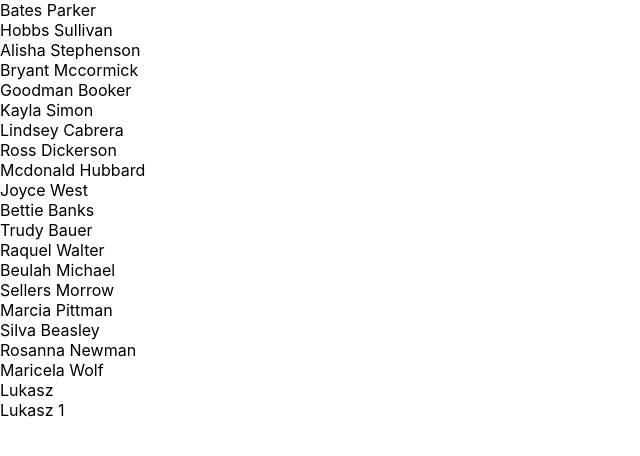
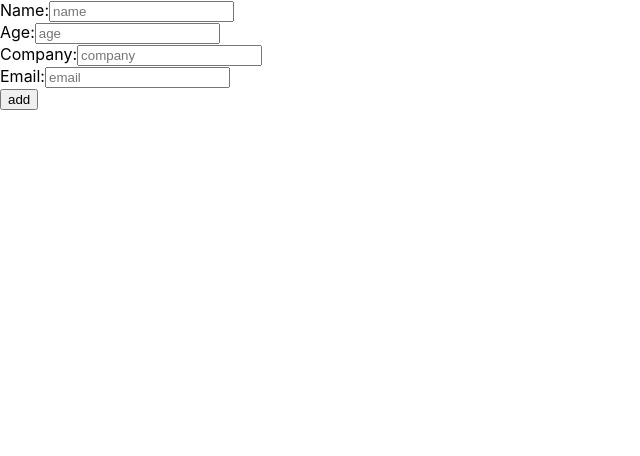
Before and after one commit to pwmini2020/Wednesday_Bartosz_Luka, a React (Create React App) app in the folder lab8/: page /employees/new in a window 1280 px wide. Shown: the top 456 px of the page, without its empty margins (0-640 px from the left). Built offline with nearby package versions, Linux system fonts and the light colour scheme; data requests are answered from the project's data file.

Commit message:
looks nice but does not work

```diff
--- a/lab8/src/App.js
+++ b/lab8/src/App.js
@@ -6,9 +6,19 @@ import {
   Link
 } from 'react-router-dom';
 import EmployeeList from './EmployeeList'
+import NewEmployee from './NewEmployee'
 function App() {
   return (
-    <EmployeeList />
+    <Router>
+      <Switch>
+        <Route exact path="/">
+          <EmployeeList />
+        </Route>
+      </Switch>
+      <Route path="/employees/new">
+        <NewEmployee />
+      </Route>
+    </Router>
   );
 }
 
--- a/lab8/src/EmployeeList.jsx
+++ b/lab8/src/EmployeeList.jsx
@@ -1,4 +1,10 @@
 import React, { useState, useEffect } from 'react'
+import {
+    BrowserRouter as Router,
+    Switch,
+    Route,
+    Link
+} from 'react-router-dom';
 
 export default function EmployeeList(props) {
     const [isLoading, setIsLoading] = useState(false);
@@ -11,13 +17,18 @@ export default function EmployeeList(props) {
             .then(response => setEmployees(response))
             .then(() => setIsLoading(false))
     }, [setIsLoading, setEmployees]);
+    console.log()
     return (
         <div>
             {
                 isLoading ?
                     <label>Loading...</label>
-                    :
-                    employees.map(employee => <div>{employee.name}</div>)
+                    : <div>
+                        <ul>{employees.map(employee => <li>{employee.name}</li>)}</ul>
+                        <button>
+                            <Link to={`/employees/new`}>Add employee</Link>
+                        </button>
+                    </div>
             }
         </div>
     )
--- /dev/null
+++ b/lab8/src/NewEmployee.jsx
@@ -0,0 +1,65 @@
+import React, { useState } from 'react'
+
+export default function NewEmployee(props) {
+    const [name, setName] = useState("");
+    const [age, setAge] = useState("");
+    const [company, setCompany] = useState("");
+    const [email, setEmail] = useState("");
+
+    const post = (employee) => fetch("http://localhost:3004/employees", {
+        method: "POST",
+        body: JSON.stringify(employee),
+        headers: {
+            'Accept': 'application/json',
+            'Content-Type': 'application/json'
+        },
+    }).catch(error => console.log('error', error));
+
+    const create = (e) => {
+        e.preventDefault();
+    }
+
+    return (
+        <div>
+            <form>
+                <div>
+                    <div>
+                        <label htmlFor="name">
+                            <span>Name:</span>
+                            <input type="text" placeholder="name" />
+                        </label>
+                    </div>
+                    <div>
+                        <label htmlFor="age">
+                            <span>Age:</span>
+                            <input type="text" placeholder="age" />
+                        </label>
+                    </div>
+                    <div>
+                        <label htmlFor="company">
+                            <span>Company:</span>
+                            <input type="text" placeholder="company" />
+                        </label>
+                    </div>
+                    <div>
+                        <label htmlFor="email">
+                            <span>Email:</span>
+                            <input type="text" placeholder="email" />
+                        </label>
+                    </div>
+
+                </div>
+                <div>
+                    <button onClick={(e) => create(e)}>add</button>
+                </div>
+            </form>
+        </div>
+    )
+}
+
+// const formelement = (value) => (<div>
+//     <label htmlFor={value}>
+//         <span>{value}</span>
+//         <input type="text" placeholder={value} />
+//     </label>
+// </div>)
```
Also changed, not shown: lab8/server/db.json (indentation only), 1 other file (tests, documents, lock files or other folders).
